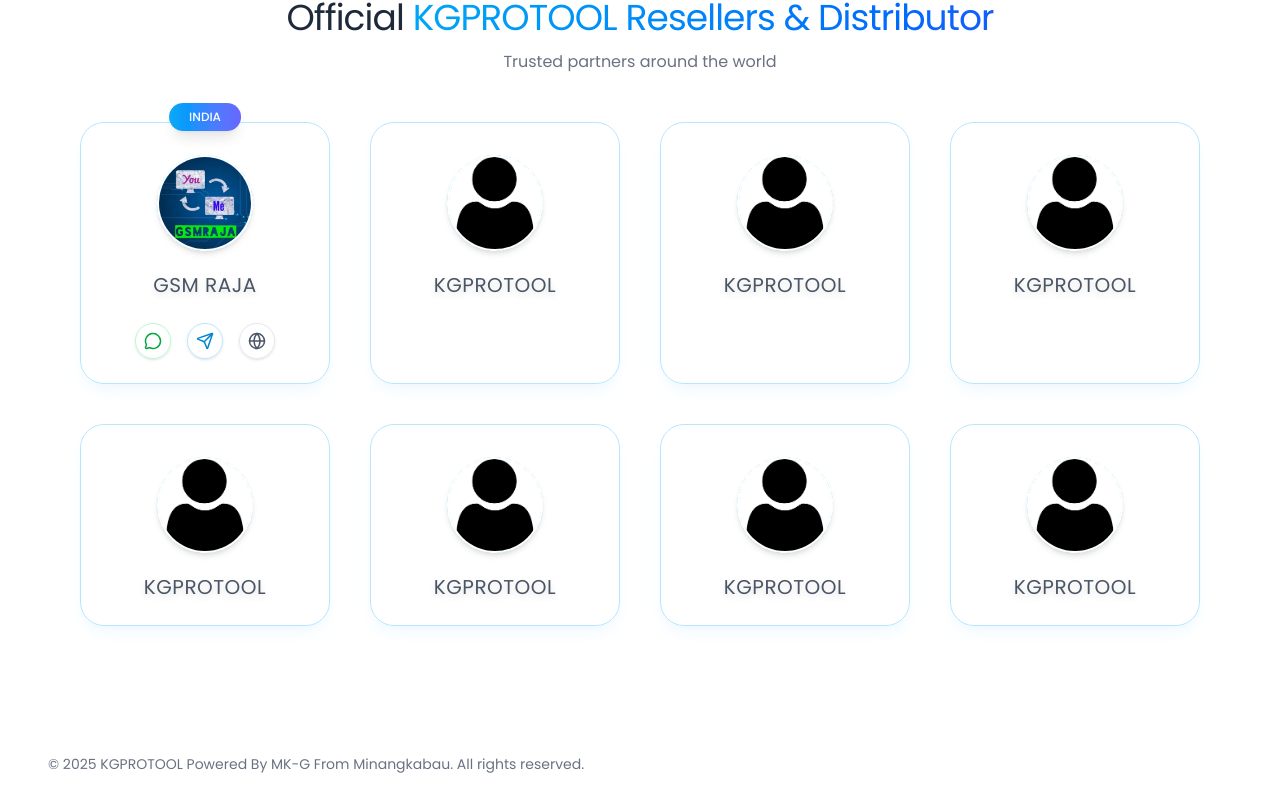
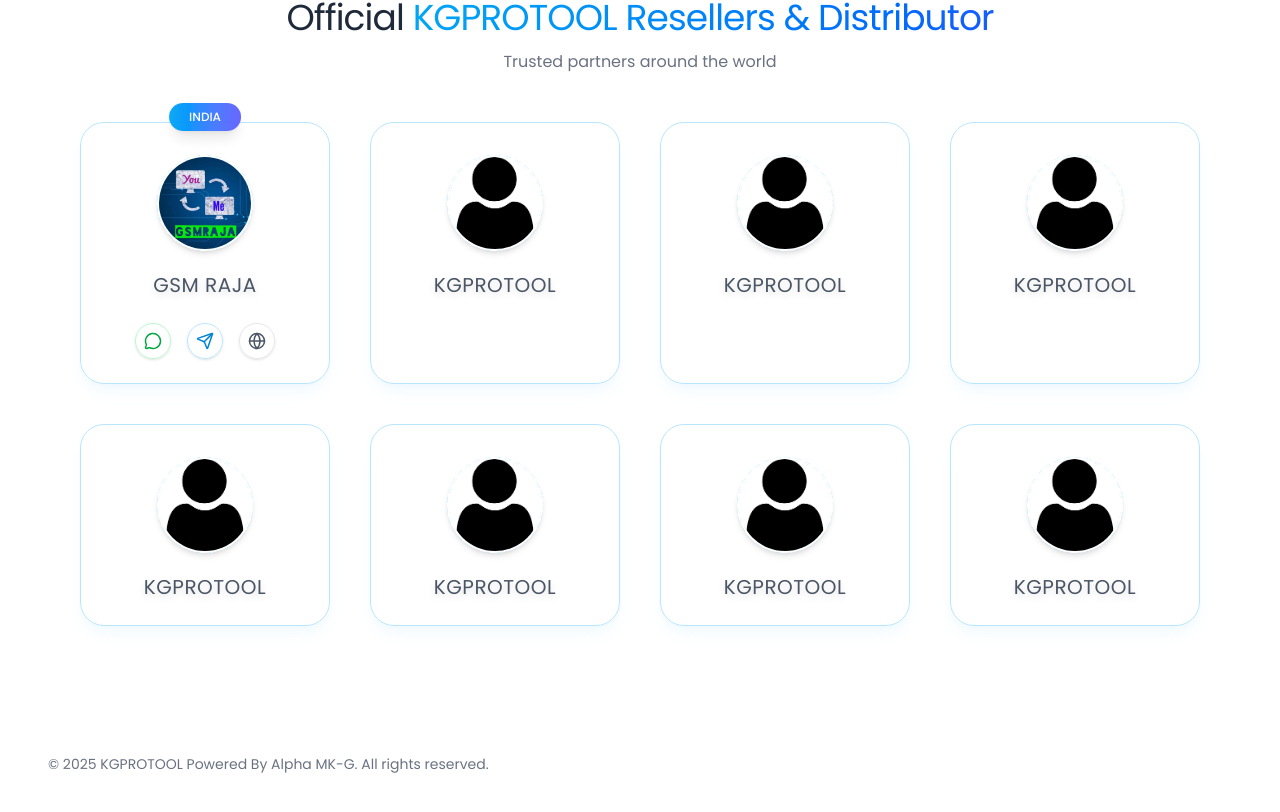
Before and after one commit to Uun28/kgprotool, a Next.js app: page / in a window 1280 px wide. Shown: the part 2608-3420 px from the top of the page. Built offline with nearby package versions, Linux system fonts and the light colour scheme.

Commit message:
New Footer

```diff
--- a/components/Footer.js
+++ b/components/Footer.js
@@ -9,7 +9,7 @@
 
         {/* ✅ Lower Footer */}
         <div className="flex flex-col md:flex-row items-center justify-between text-sm text-gray-500">
-          <p>© {new Date().getFullYear()} KGPROTOOL Powered By MK-G From Minangkabau. All rights reserved.</p>
+          <p>© {new Date().getFullYear()} KGPROTOOL Powered By Alpha MK-G. All rights reserved.</p>
         </div>
       </div>
     </footer>
```
